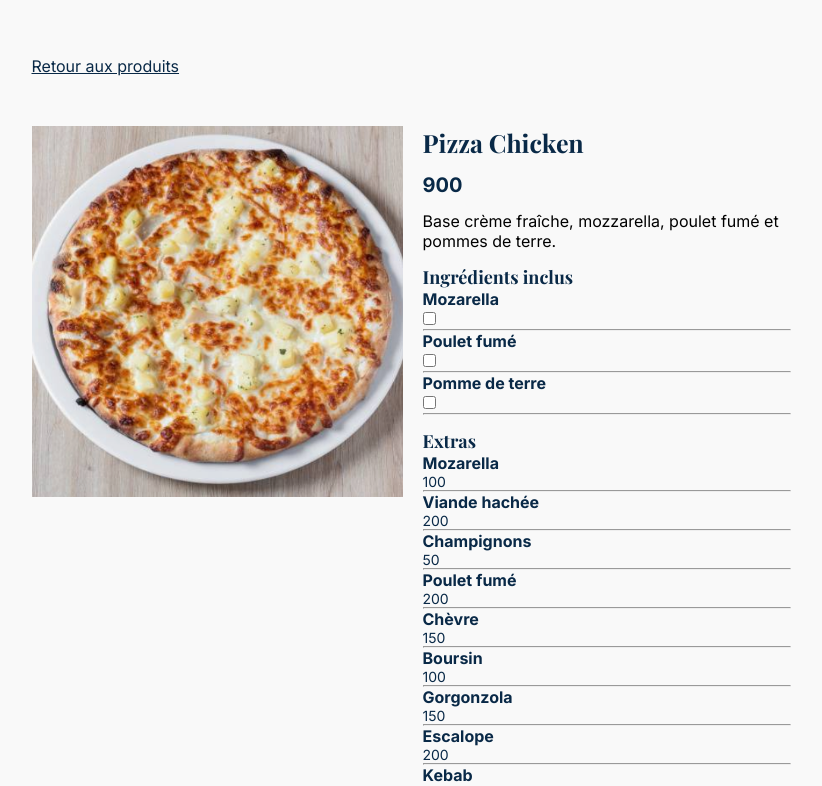
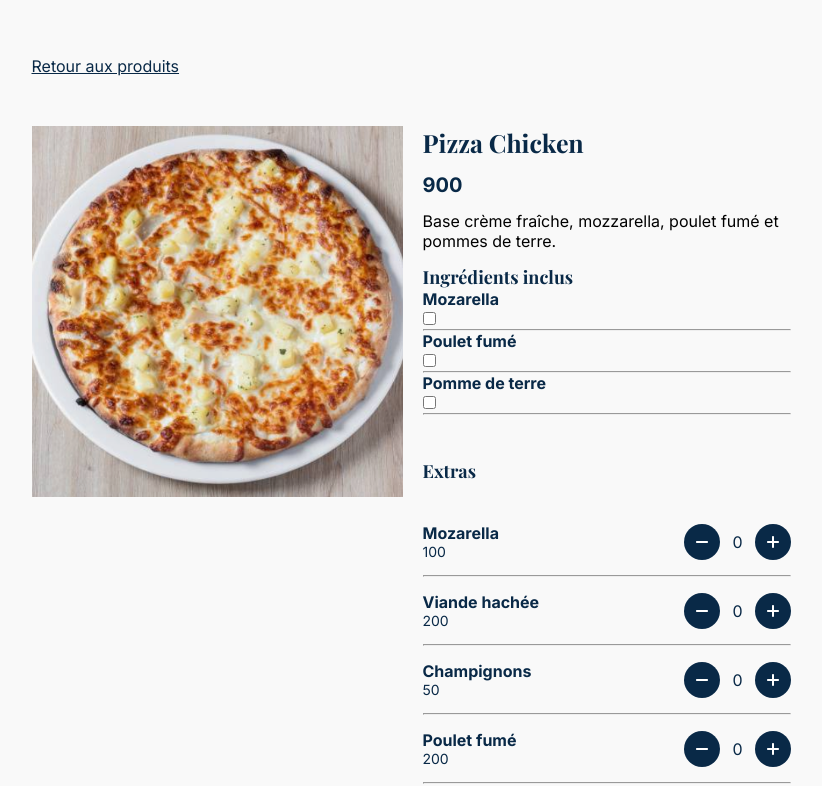
Before and after one commit to AnneGicquel/pizzeriaDellaMamma, an Angular app: page /customisation/1 in a window 1280 px wide. Shown: the top 786 px of the page, without its empty margins (229-1051 px from the left). Built offline with nearby package versions, Linux system fonts and the light colour scheme; a web font is replaced by a local one.

Commit message:
style quantity picker

```diff
--- a/src/app/components/customisation/ingredients-extras/ingredients-extras.component.css
+++ b/src/app/components/customisation/ingredients-extras/ingredients-extras.component.css
@@ -1,7 +1,36 @@
 h2 {
     font-family: 'Playfair Display', serif;
     font-size: 18px;
+    margin: 30px 0 40px;
 }
+
+hr {
+    margin-bottom: 15px;
+}
+
+hr:last-of-type {
+    /* Ne pas afficher la dernière ligne horizontale */
+    display: none;
+}
+
+button {
+    width: 36px;
+    height: 36px;
+    display: flex;
+    align-items: center;
+    justify-content: center;
+    color: var(--whitecloud);
+    background-color: var(--darkblue);
+    border-radius: 50px;
+    font-size: 25px;
+}
+
+.ingredient-box {
+    display: flex;
+    justify-content: space-between;
+    margin-bottom: 15px;
+}
+
 .ingredient-title {
     font-weight: 700;
     font-size: 16px;
@@ -10,3 +39,16 @@ h2 {
 .ingredient-price {
     font-size: 14px;
 }
+
+.ingredient-quantity-picker {
+    display: flex;
+    align-items: center;
+    justify-content: center;
+    gap: 12px;
+}
+
+.svg-plus, .svg-minus {
+    fill: white;
+    enable-background:new 0 0 512 512;
+    width: 16px;
+}
--- a/src/app/components/customisation/ingredients-extras/ingredients-extras.component.html
+++ b/src/app/components/customisation/ingredients-extras/ingredients-extras.component.html
@@ -1,10 +1,17 @@
 <h2>Extras</h2>
 
 <ng-container *ngFor="let ingredients of product.extras">
-    <div>
+    <div class="ingredient-box">
+        <div>
         <p class="ingredient-title">{{ingredients.ingredient.title}}</p>
         <p class="ingredient-price">{{ingredients.additionalPrice}}</p>
+        </div>
 
-        <hr>
+        <div class="ingredient-quantity-picker">
+        <button><svg class="svg-minus" id="Layer_1" version="1.1" viewBox="0 0 512 512"  xml:space="preserve" xmlns="http://www.w3.org/2000/svg" xmlns:xlink="http://www.w3.org/1999/xlink"><path d="M417.4,224H94.6C77.7,224,64,238.3,64,256c0,17.7,13.7,32,30.6,32h322.8c16.9,0,30.6-14.3,30.6-32  C448,238.3,434.3,224,417.4,224z"/></svg></button>
+        <p>0</p>
+        <button><svg class="svg-plus" id="Layer_1" version="1.1" viewBox="0 0 512 512" xml:space="preserve" xmlns="http://www.w3.org/2000/svg" xmlns:xlink="http://www.w3.org/1999/xlink"><path d="M417.4,224H288V94.6c0-16.9-14.3-30.6-32-30.6c-17.7,0-32,13.7-32,30.6V224H94.6C77.7,224,64,238.3,64,256  c0,17.7,13.7,32,30.6,32H224v129.4c0,16.9,14.3,30.6,32,30.6c17.7,0,32-13.7,32-30.6V288h129.4c16.9,0,30.6-14.3,30.6-32  C448,238.3,434.3,224,417.4,224z"/></svg></button>
+        </div>
     </div>
+    <hr>
 </ng-container>
```
